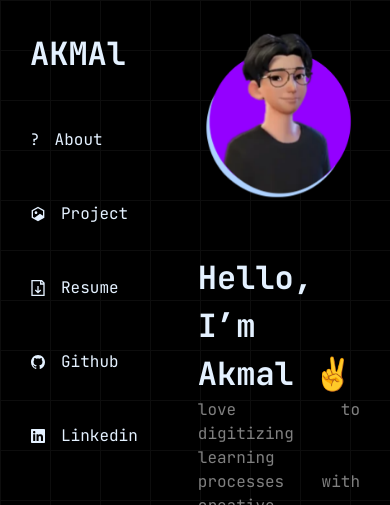
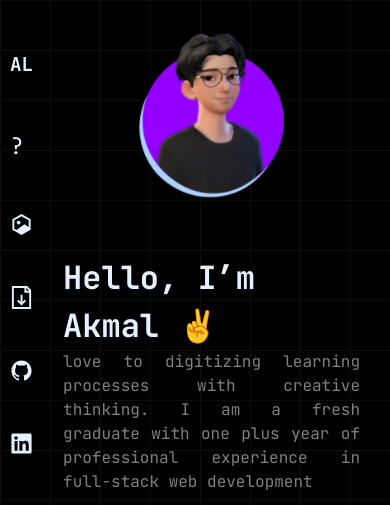
Before and after one commit to Kazukite12/portofolio-v2, a React (Vite) app: page / in a window 390 px wide. Shown: the top 505 px of the page. Built offline with nearby package versions, Linux system fonts and the light colour scheme.

Commit message:
fix responsive

```diff
--- a/src/component/Stack.css
+++ b/src/component/Stack.css
@@ -13,6 +13,7 @@
     border-radius: 5px;
     border: 1px solid #fff;
     overflow: hidden;
+    width: 100% !important;
   }
 
   .card-image {
@@ -21,3 +22,7 @@
     height: 100%;
     object-fit: cover;
   }
+
+
+  @media only screen and (max-width: 767px) {
+  }
--- a/src/layout/sidebar.css
+++ b/src/layout/sidebar.css
@@ -18,10 +18,37 @@
     cursor: pointer;
 }
 
+.mobile-logo {
+    display: none;
+}
+
+.normal-logo {
+    display: block;
+}
 
 @media only screen and (max-width: 767px) {
     #sidebar {
-        padding: 30px;
+        padding: 50px 0 0 10px;
         font-size: 1em;
+        align-items: center;
+    }
+
+    .normal-logo {
+        display: none;
+    }
+    .mobile-logo {
+        display: block;
+    }
+
+    #sidebar h1 {
+        font-size: 1.2em;
+    }
+
+    .sidebar-container * {
+        font-size: 1.2em;
+    }
+
+    .nav-text {
+        display: none;
     }
 }
--- a/src/layout/sidebar.jsx
+++ b/src/layout/sidebar.jsx
@@ -14,13 +14,14 @@ const Sidebar = () => {
   return (
     <div id="sidebar">
       <div className="sidebar-container">
-        <h1>AKMAl</h1>
-        <NavLink to="/" className="nav-link"><p>?</p> About</NavLink>
-        <NavLink to="/gallery" className="nav-link"><RiNftFill /> Project</NavLink>
-        <a href="/files/cv.pdf" download="cv.pdf"><GrDocumentDownload/> Resume</a>
+        <h1 className="normal-logo">AKMAL</h1>
+        <h1 className="mobile-logo">AL</h1>
+        <NavLink to="/" className="nav-link"><p>?</p> <p className="nav-text">About</p></NavLink>
+        <NavLink to="/gallery" className="nav-link"><RiNftFill /> <p className="nav-text">Project</p></NavLink>
+        <a href="/files/cv.pdf" download="cv.pdf"><GrDocumentDownload/> <p className="nav-text">Resume</p></a>
 
-        <a target='_blank' rel='noopener noreferrer' href="https://github.com/Kazukite12"><IoLogoGithub/> Github</a>
-        <a target='_blank' rel='noopener noreferrer' href="https://www.linkedin.com/in/muhammad-akmal-abid-56386723b/"><FaLinkedin/> Linkedin</a>
+        <a target='_blank' rel='noopener noreferrer' href="https://github.com/Kazukite12"><IoLogoGithub/> <p className="nav-text">Github</p></a>
+        <a target='_blank' rel='noopener noreferrer' href="https://www.linkedin.com/in/muhammad-akmal-abid-56386723b/"><FaLinkedin/> <p className="nav-text">Linkedin</p></a>
 
       </div>
     </div>
```
